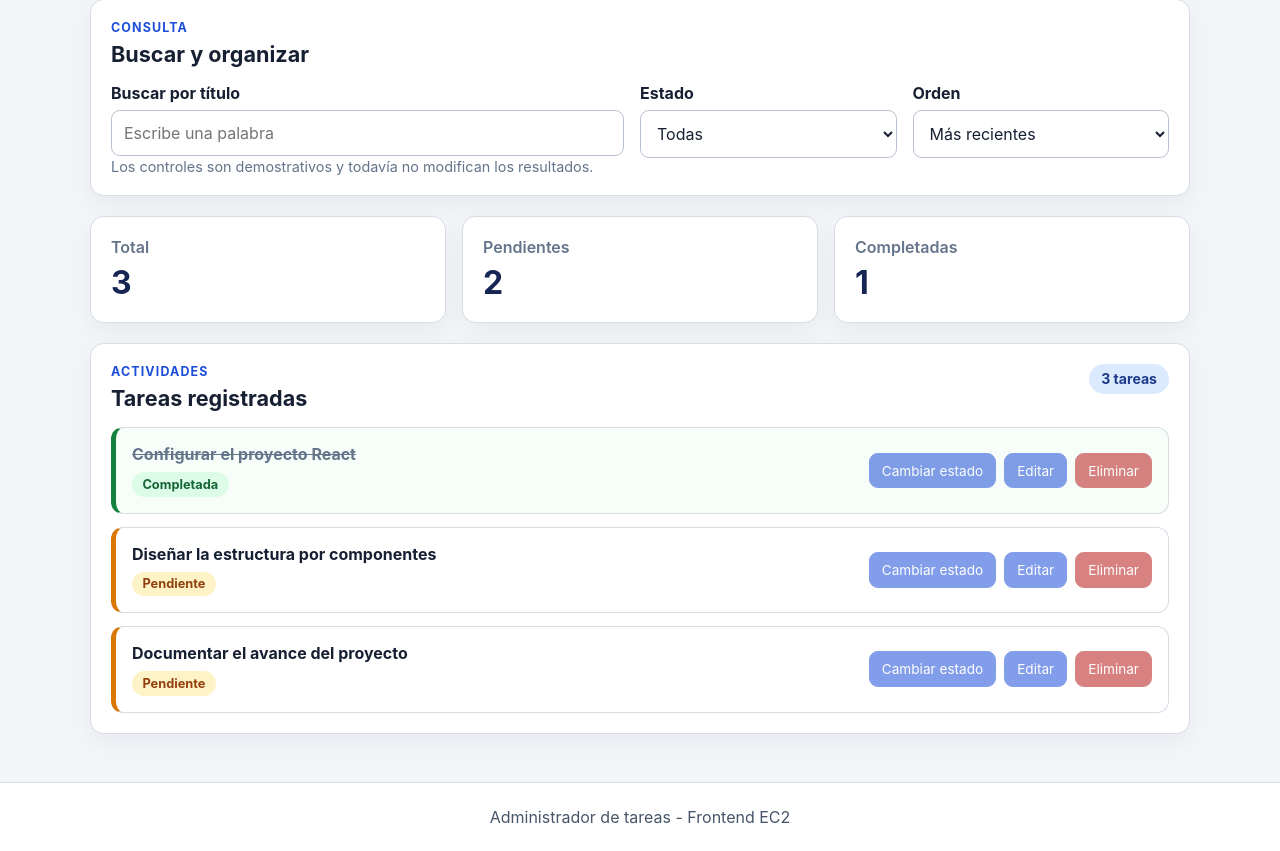
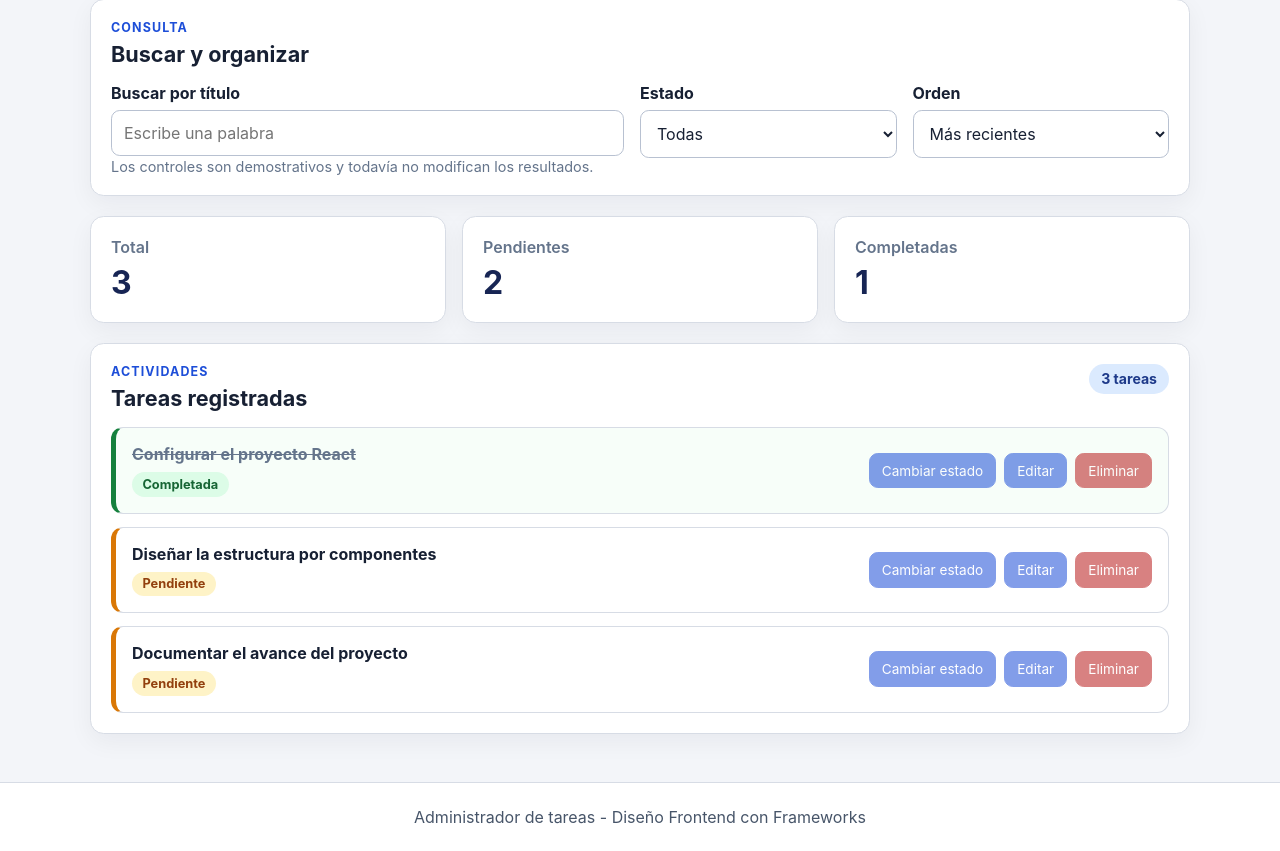
Before and after one commit to GildardoPRMX/ACT-5-FRONTEND, a React (Vite) app: page / in a window 1280 px wide. Shown: the part 460-1311 px from the top of the page. Built offline with nearby package versions, Linux system fonts and the light colour scheme.

Commit message:
feat(desafio): extraer pie de pagina en componente AppFooter con propiedad tipada

```diff
--- a/src/App.tsx
+++ b/src/App.tsx
@@ -1,4 +1,5 @@
 import { AppHeader } from './components/AppHeader';
+import { AppFooter } from './components/AppFooter';
 import { TaskFilters } from './components/TaskFilters';
 import { TaskForm } from './components/TaskForm';
 import { TaskList } from './components/TaskList';
@@ -14,11 +15,7 @@ export default function App() {
         <TaskSummary total={3} pending={2} completed={1} />
         <TaskList />
       </main>
-      <footer className="app-footer">
-        <div className="app-footer__content">
-          <p>Administrador de tareas - Frontend EC2</p>
-        </div>
-      </footer>
+      <AppFooter courseName="Diseño Frontend con Frameworks" />
     </div>
   );
 }
--- /dev/null
+++ b/src/components/AppFooter.tsx
@@ -0,0 +1,13 @@
+interface AppFooterProps {
+  courseName: string;
+}
+
+export function AppFooter({ courseName }: AppFooterProps) {
+  return (
+    <footer className="app-footer">
+      <div className="app-footer__content">
+        <p>Administrador de tareas - {courseName}</p>
+      </div>
+    </footer>
+  );
+}
```
